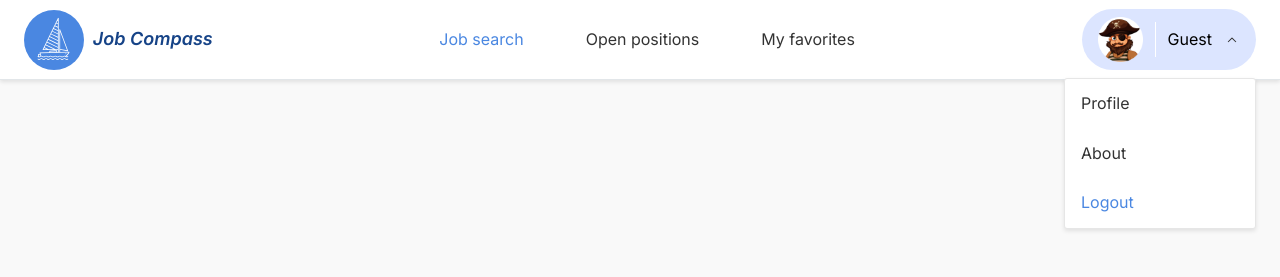
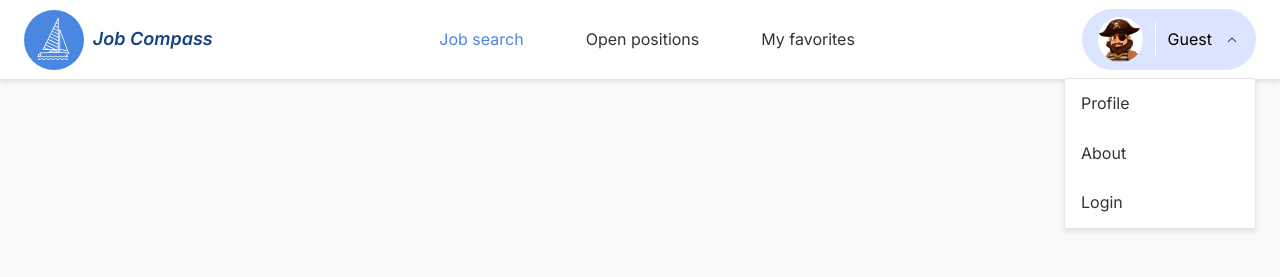
Before and after one commit to HackYourFutureProjects/c53-final-project-group-A, a React (Vite) app in the folder client/: page / in a window 1280 px wide. Both pictures are taken after a click on the button "Guest". Shown: the top 277 px of the page. Built offline with nearby package versions, Linux system fonts and the light colour scheme.

Commit message:
fix: update user menu logic to check for guest account before displaying logout option

```diff
--- a/client/src/components/Header/Header.jsx
+++ b/client/src/components/Header/Header.jsx
@@ -70,7 +70,7 @@ function UserMenu() {
           >
             About
           </NavLink>
-          {user ? (
+          {user.password === "guest@example.com" ? (
             <NavLink
               to="/"
               className="user-item"
```
